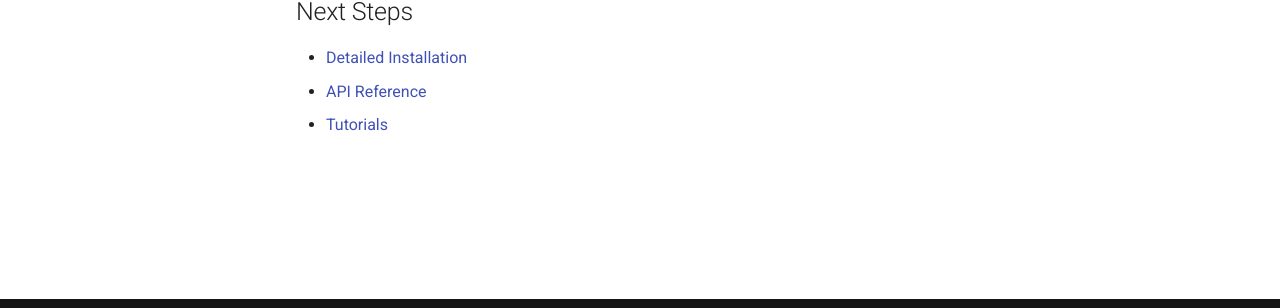
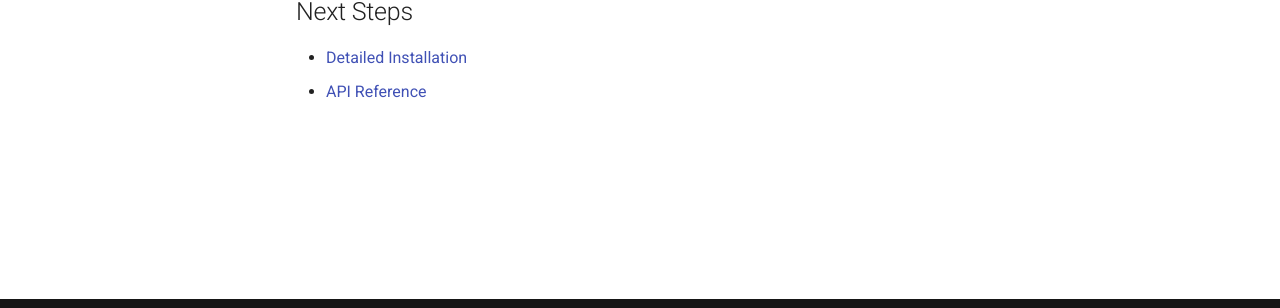
Before and after one commit to kenan976431-g/RoboSafeBenchmark, an MkDocs documentation site: the page built from docs/usage/quickstart.md, in a window 1280 px wide. Shown: the part 536-844 px from the top of the page. Built offline with MkDocs 1.6.1 and Material for MkDocs 9.7.7, drawn with Linux system fonts in a browser that asks for light colours; comment, search, counter and statistics services are not loaded.

Commit message:
Update quickstart.md

```diff
--- a/docs/usage/quickstart.md
+++ b/docs/usage/quickstart.md
@@ -19,4 +19,3 @@ results = robosafe.evaluate(model)
 
 - [Detailed Installation](installation.md)
 - [API Reference](../api/core.md)
-- [Tutorials](../tutorials/index.md)
```
